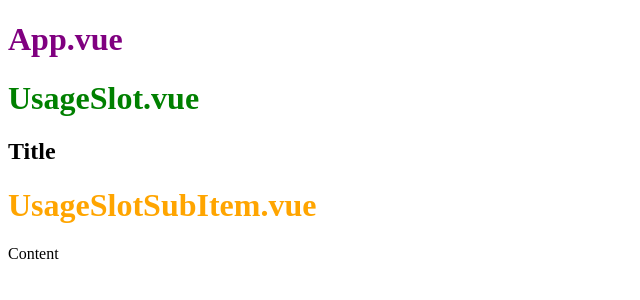
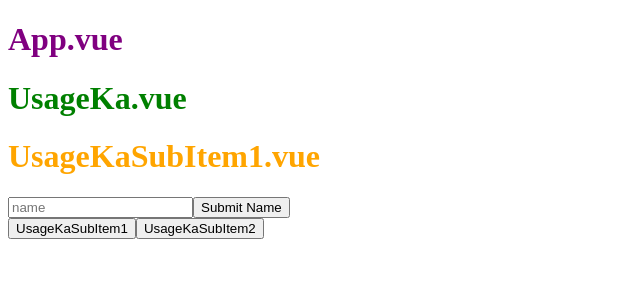
Before and after one commit to aaric/vue-sample, a Vue app: page / in a window 1280 px wide. Shown: the top 300 px of the page, without its empty margins (0-640 px from the left). Built offline with nearby package versions, Linux system fonts and the light colour scheme.

Commit message:
v3.6 keep-alive

```diff
--- a/src/App.vue
+++ b/src/App.vue
@@ -6,7 +6,8 @@
     <!-- <usage-axios /> -->
     <!-- <usage-emit /> -->
     <!-- <payment /> -->
-    <usage-slot />
+    <!-- <usage-slot /> -->
+    <usage-ka />
   </div>
 </template>
 
@@ -16,7 +17,8 @@
 // import UsageAxios from './components/UsageAxios.vue'
 // import UsageEmit from './components/UsageEmit.vue'
 // import Payment from './components/Payment.vue'
-import UsageSlot from './components/UsageSlot.vue'
+// import UsageSlot from './components/UsageSlot.vue'
+import UsageKa from './components/UsageKa.vue'
 
 export default {
   name: "app",
@@ -26,7 +28,8 @@ export default {
     // UsageAxios
     // UsageEmit
     // Payment
-    UsageSlot
+    // UsageSlot
+    UsageKa
   }
 };
 </script>
--- /dev/null
+++ b/src/components/UsageKa.vue
@@ -0,0 +1,32 @@
+<template>
+  <div>
+    <h1>{{msg}}</h1>
+    <keep-alive>
+      <component :is="current" />
+    </keep-alive>
+    <button @click="current = 'UsageKaSubItem1'">UsageKaSubItem1</button>
+    <button @click="current = 'UsageKaSubItem2'">UsageKaSubItem2</button>
+  </div>
+</template>
+<script>
+import UsageKaSubItem1 from './UsageKaSubItem1.vue'
+import UsageKaSubItem2 from './UsageKaSubItem2.vue'
+
+export default {
+  components: {
+    UsageKaSubItem1,
+    UsageKaSubItem2
+  },
+  data() {
+    return {
+      msg: 'UsageKa.vue',
+      current: 'UsageKaSubItem1'
+    }
+  }
+}
+</script>
+<style scoped>
+h1 {
+  color: green;
+}
+</style>
--- /dev/null
+++ b/src/components/UsageKaSubItem1.vue
@@ -0,0 +1,23 @@
+<template>
+  <div>
+    <h1>{{msg}}</h1>
+    <form action="javascrip:void()">
+      <input type="text" placeholder="name" />
+      <input type="submit" value="Submit Name">
+    </form>
+  </div>
+</template>
+<script>
+export default {
+  data() {
+    return {
+      msg: 'UsageKaSubItem1.vue'
+    }
+  }
+}
+</script>
+<style scoped>
+h1 {
+  color: orange;
+}
+</style>
--- /dev/null
+++ b/src/components/UsageKaSubItem2.vue
@@ -0,0 +1,23 @@
+<template>
+  <div>
+    <h1>{{msg}}</h1>
+    <form action="javascrip:void()">
+      <input type="text" placeholder="title" />
+      <input type="submit" value="Submit Title">
+    </form>
+  </div>
+</template>
+<script>
+export default {
+  data() {
+    return {
+      msg: 'UsageKaSubItem2.vue'
+    }
+  }
+}
+</script>
+<style scoped>
+h1 {
+  color: orange;
+}
+</style>
```
